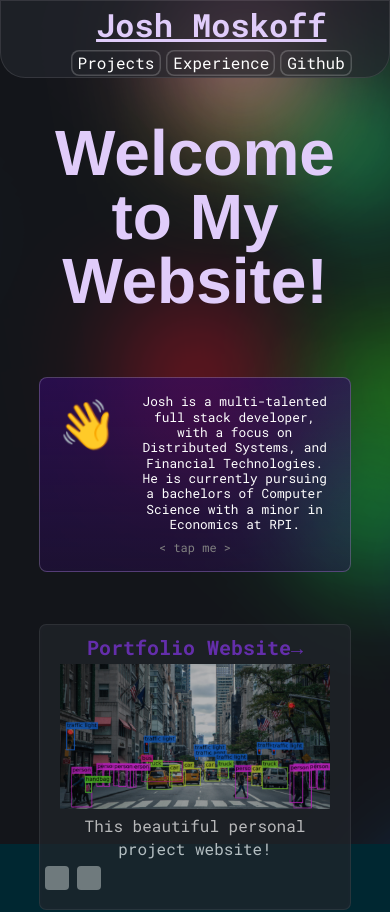
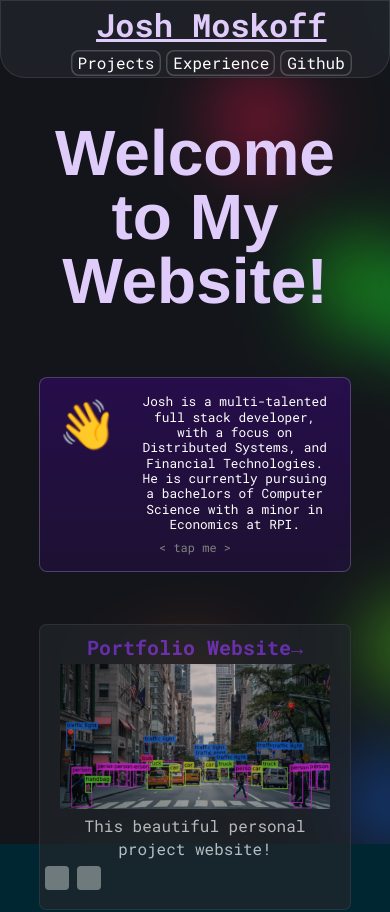
Before and after one commit to Rezlang/portfolioReact, a React (Create React App) app: page /#/ in a window 390 px wide. Shown: the top 912 px of the page. Built offline with nearby package versions, Linux system fonts and the light colour scheme; grey boxes are pictures that could not be loaded.

Commit message:
added screen scaling for background and fixed the flipcard more

```diff
--- a/src/components/flipCard/flipCard.css
+++ b/src/components/flipCard/flipCard.css
@@ -53,7 +53,7 @@
     position: absolute;
     height: 100%;
     top: 0;
-    padding: 1rem;
+    padding: 0.5rem 1rem 1rem 1rem;
     background-color: rgba(35, 38, 45, 1);
     border-radius: 7px;
     background-position: 100%;
@@ -63,13 +63,17 @@
   }
 
 
-  .flip-card p {
-    line-height: 1;
-  }
+  .flip-card-front p,
+.flip-card-back p {
+    line-height: 1.2; /* Adjust this value to match your design */
+    margin: 0; /* Reset any margin */
+    padding: 0; /* Reset any padding */
+}
 
-  .flip-card h2 {
-    line-height: .8;
-  }
+.flip-card-front h2,
+.flip-card-back h2 {
+    line-height: 1.2; /* Ensure the same line-height */
+}
 
   .wave {
     font-size: 3rem;
--- a/src/styles/background.scss
+++ b/src/styles/background.scss
@@ -26,8 +26,8 @@
     position: absolute;
     top: 50%;
     left: 50%;
-    width: 3em;
-    height: 3em;
+    width: 3em;  // Base size for desktop
+    height: 3em; // Base size for desktop
     mix-blend-mode: screen;
     animation: move 44s infinite ease-in-out alternate;
   }
@@ -52,4 +52,21 @@
       transform: rotate(360deg) scale(18) translateX(20px);
     }
   }
+
+  // Media query for mobile devices
+  @media (max-width: 768px) {
+    &::before, &::after {
+      width: 2em;  // Scaled down size for mobile
+      height: 2em; // Scaled down size for mobile
+    }
+
+    @keyframes move {
+      from {
+        transform: rotate(0deg) scale(6) translateX(-10px); // Scaled down
+      }
+      to {
+        transform: rotate(360deg) scale(12) translateX(10px); // Scaled down
+      }
+    }
+  }
 }
```
